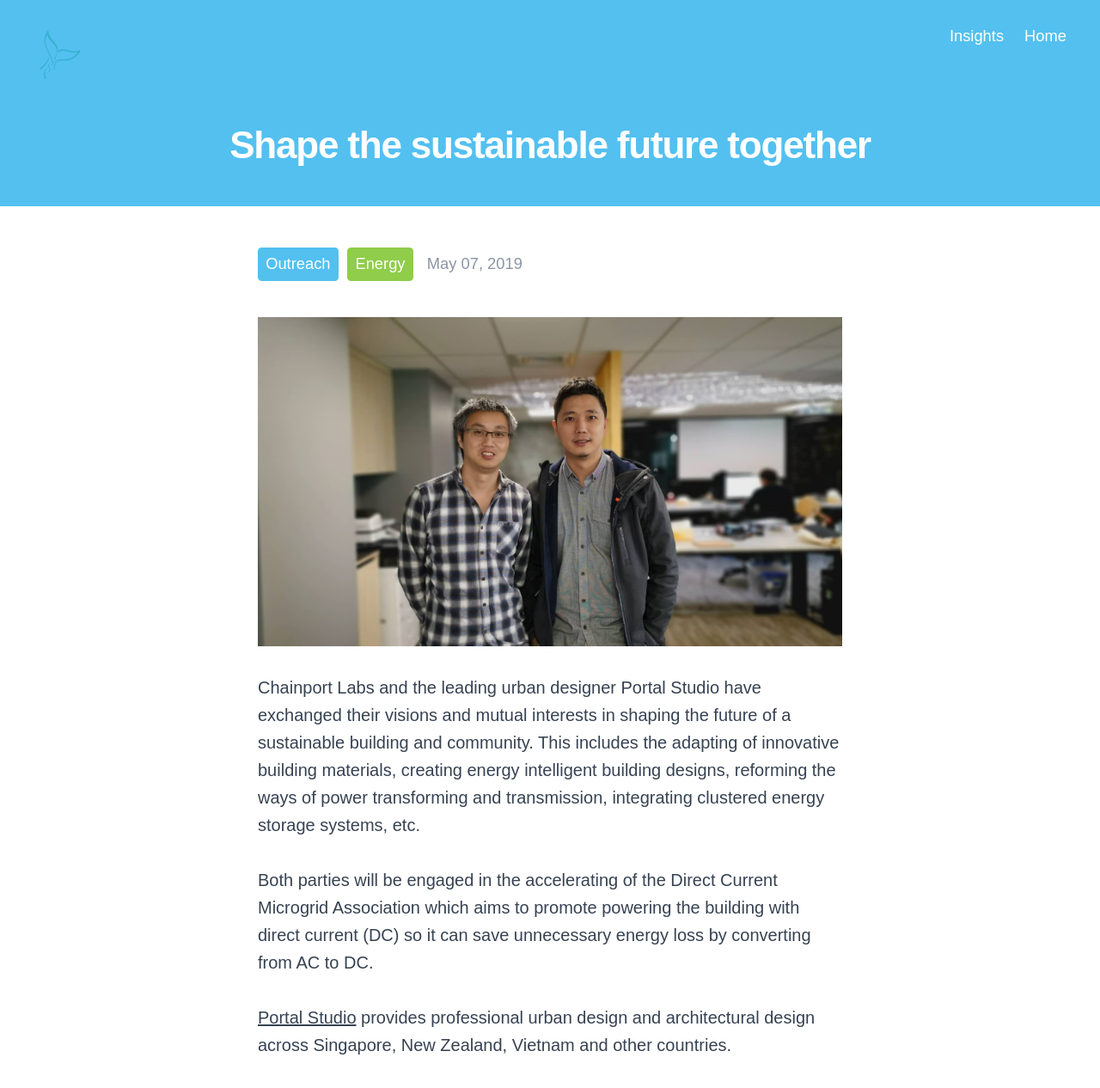
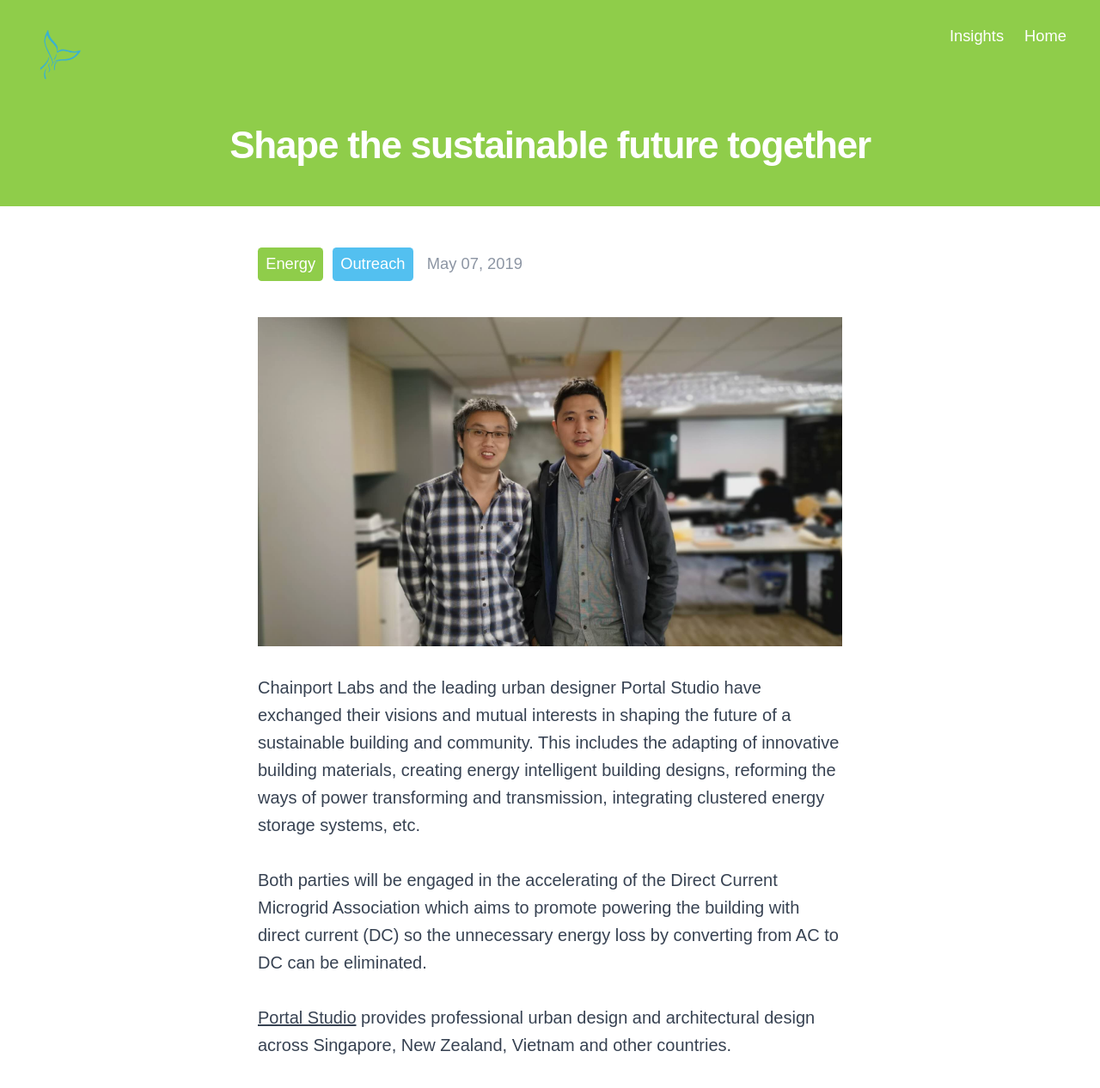
Before and after one commit to sundaywork/chainport_insights, a Jekyll site: the page built from _posts/2019-05-07-shape-the-sustainable-future-together.markdown, in a window 1280 px wide and 1400 px high. Shown: the top 1266 px of the window at 86% size. Built offline with Jekyll 4.4.1, drawn with Linux system fonts in a browser that asks for light colours; some web fonts are replaced.

Commit message:
Updated Shape The Sustainable Future Together

```diff
--- a/_posts/2019-05-07-shape-the-sustainable-future-together.markdown
+++ b/_posts/2019-05-07-shape-the-sustainable-future-together.markdown
@@ -2,8 +2,8 @@
 title: Shape the sustainable future together
 date: 2019-05-07 22:53:00 -04:00
 tags:
+- Energy
 - outreach
-- Energy
 image: "/uploads/withjason.jpeg"
 ---
 
@@ -11,6 +11,6 @@ image: "/uploads/withjason.jpeg"
 
 Chainport Labs and the leading urban designer Portal Studio have exchanged their visions and mutual interests in shaping the future of a sustainable building and community. This includes the adapting of innovative building materials, creating energy intelligent building designs, reforming the ways of power transforming and transmission, integrating clustered energy storage systems, etc.
 
-Both parties will be engaged in the accelerating of the Direct Current Microgrid Association which aims to promote powering the building with direct current (DC) so it can save unnecessary energy loss by converting from AC to DC.
+Both parties will be engaged in the accelerating of the Direct Current Microgrid Association which aims to promote powering the building with direct current (DC) so the unnecessary energy loss by converting from AC to DC can be eliminated.
 
 [Portal Studio](https://www.portalstudio.co.nz/) provides professional urban design and architectural design across Singapore, New Zealand, Vietnam and other countries.
```
